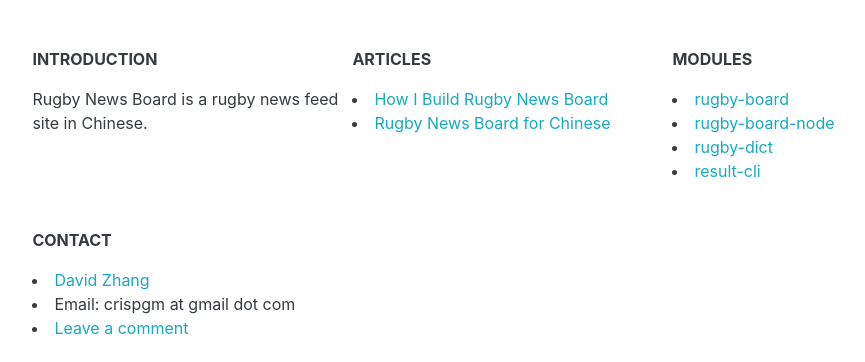
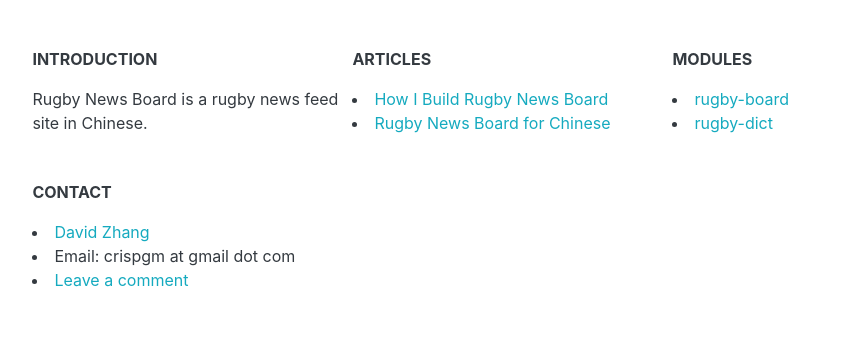
Before and after one commit to rugby-board/rugby-board.github.io, a Jekyll site: the page built from index.html, in a window 1280 px wide, cut to the strip 933-1295 px from the top of the page. Shown: the whole strip, without its empty margins (134-999 px from the left). Built offline with Jekyll 4.4.1, drawn with Linux system fonts in a browser that asks for light colours; comment, search, counter and statistics services are not loaded; after the commit the page ends 1247 px from its top, so only the background shows below that.

Commit message:
Update module list

```diff
--- a/index.html
+++ b/index.html
@@ -38,13 +38,7 @@
         <a href="https://github.com/rugby-board/rugby-board">rugby-board</a>
       </li>
       <li>
-        <a href="https://github.com/rugby-board/rugby-board-node">rugby-board-node</a>
-      </li>
-      <li>
         <a href="https://github.com/rugby-board/rugby-dict">rugby-dict</a>
-      </li>
-      <li>
-        <a href="https://github.com/rugby-board/result-cli">result-cli</a>
       </li>
     </p>
   </div>
```
